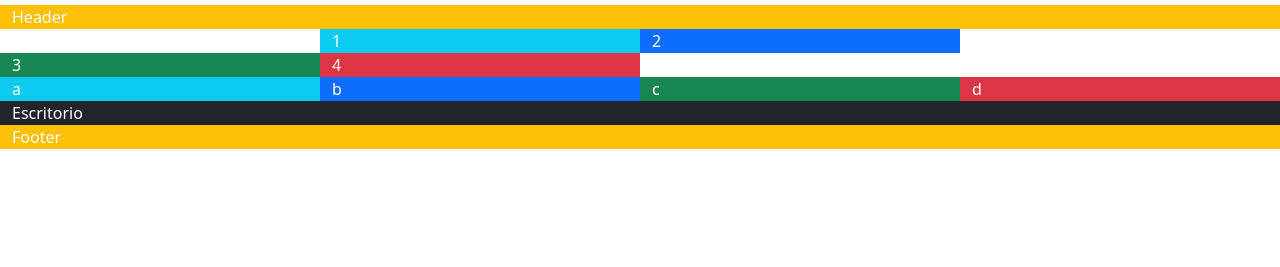
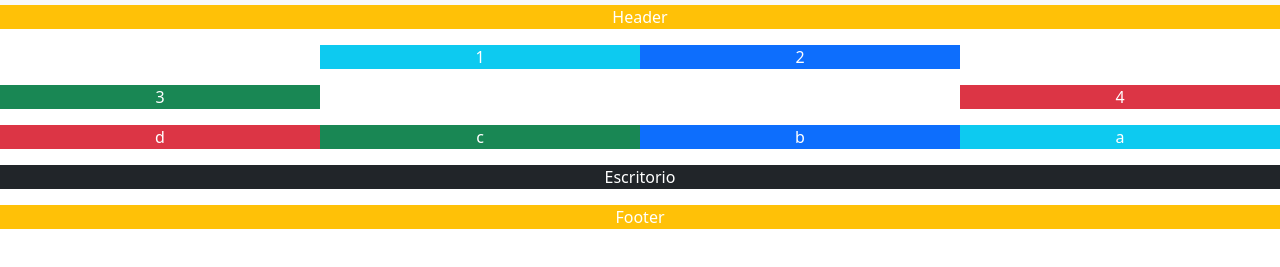
Before and after one commit to GabrielHdzDaw/Interfaces, a website built with Vite: page ejercicios/rejillas/rejillas2.html in a window 1280 px wide. Shown: the part 51-318 px from the top of the page. Built offline with nearby package versions, Linux system fonts and the light colour scheme.

Commit message:
Auto push 2025-12-13 23:49:51

```diff
--- a/ejercicios/rejillas/rejillas2.html
+++ b/ejercicios/rejillas/rejillas2.html
@@ -44,28 +44,28 @@
         </div>
       </nav>
     </header>
-    <div class="container-fluid text-white">
-      <div class="row bg-warning">
+    <div class="container-fluid text-white text-center">
+      <div class="row bg-warning mb-3">
         <div class="col">Header</div>
       </div>
-      <div class="row d-flex justify-content-center">
+      <div class="row d-flex justify-content-center mb-3">
         <div class="col-md-3 bg-info">1</div>
         <div class="col-md-3 bg-primary">2</div>
       </div>
-      <div class="row d-flex space-between">
+      <div class="row d-flex justify-content-between mb-3">
         <div class="col-md-3 bg-success">3</div>
         <div class="col-md-3 bg-danger">4</div>
       </div>
-      <div class="row">
+      <div class="row d-flex flex-row-reverse mb-3">
         <div class="col-md-3 bg-info">a</div>
         <div class="col-md-3 bg-primary">b</div>
         <div class="col-md-3 bg-success">c</div>
         <div class="col-md-3 bg-danger">d</div>
       </div>
-      <div class="row bg-dark">
+      <div class="row bg-dark mb-3">
         <div class="col">Escritorio</div>
       </div>
-      <div class="row bg-warning">
+      <div class="row bg-warning mb-3">
         <div class="col">Footer</div>
       </div>
     </div>
```
Also changed, not shown: ejercicios/rejillas/index.html (+5 -5 lines).
